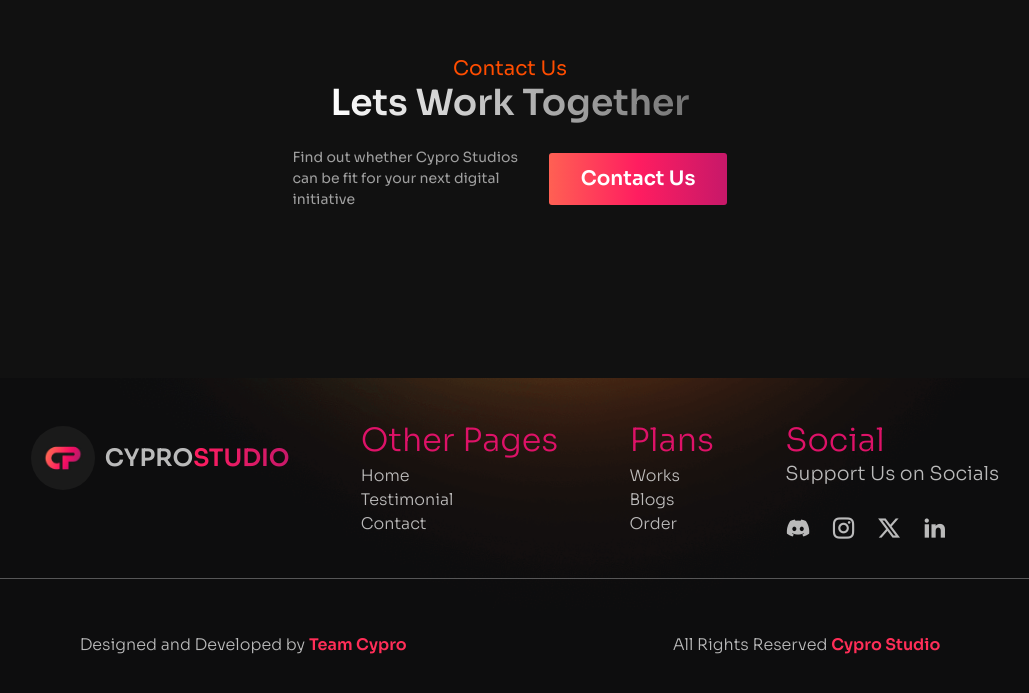
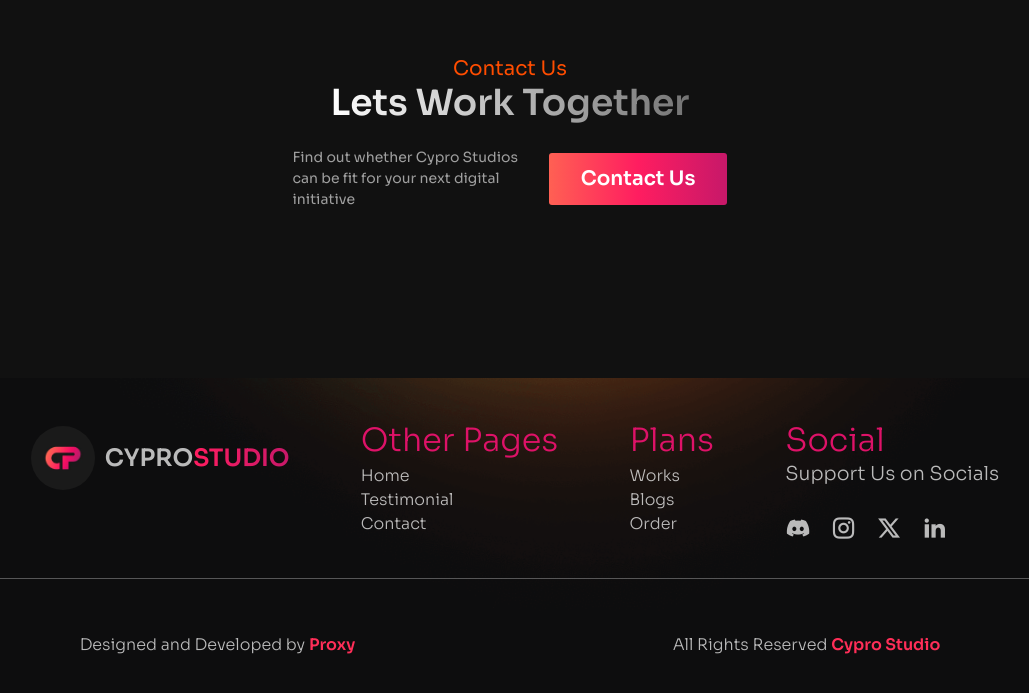
Before and after one commit to CyproFreelance/Cypro, a Next.js app: page / in a window 1280 px wide. Shown: the part 4535-5228 px from the top of the page, without its empty margins (130-1159 px from the left). Built offline with nearby package versions, Linux system fonts and the light colour scheme; no server answers.

Commit message:
notakemycredits

```diff
--- a/components/shared/Footer.tsx
+++ b/components/shared/Footer.tsx
@@ -63,7 +63,7 @@ const Footer = () => {
             <div className="footbootom flex justify-between items-center">
                 <h4 className="text-sm max-md:hidden">
                     Designed and Developed by{" "}
-                    <a href="https://discord.gg/cyprostudio" className="text-[#FF2E58] font-semibold">Team Cypro</a>
+                    <a href="https://twitter.com/proxyxd_s" className="text-[#FF2E58] font-semibold">Proxy</a>
                 </h4>
                 <h4 className="text-sm">
                     All Rights Reserved{" "}
```
